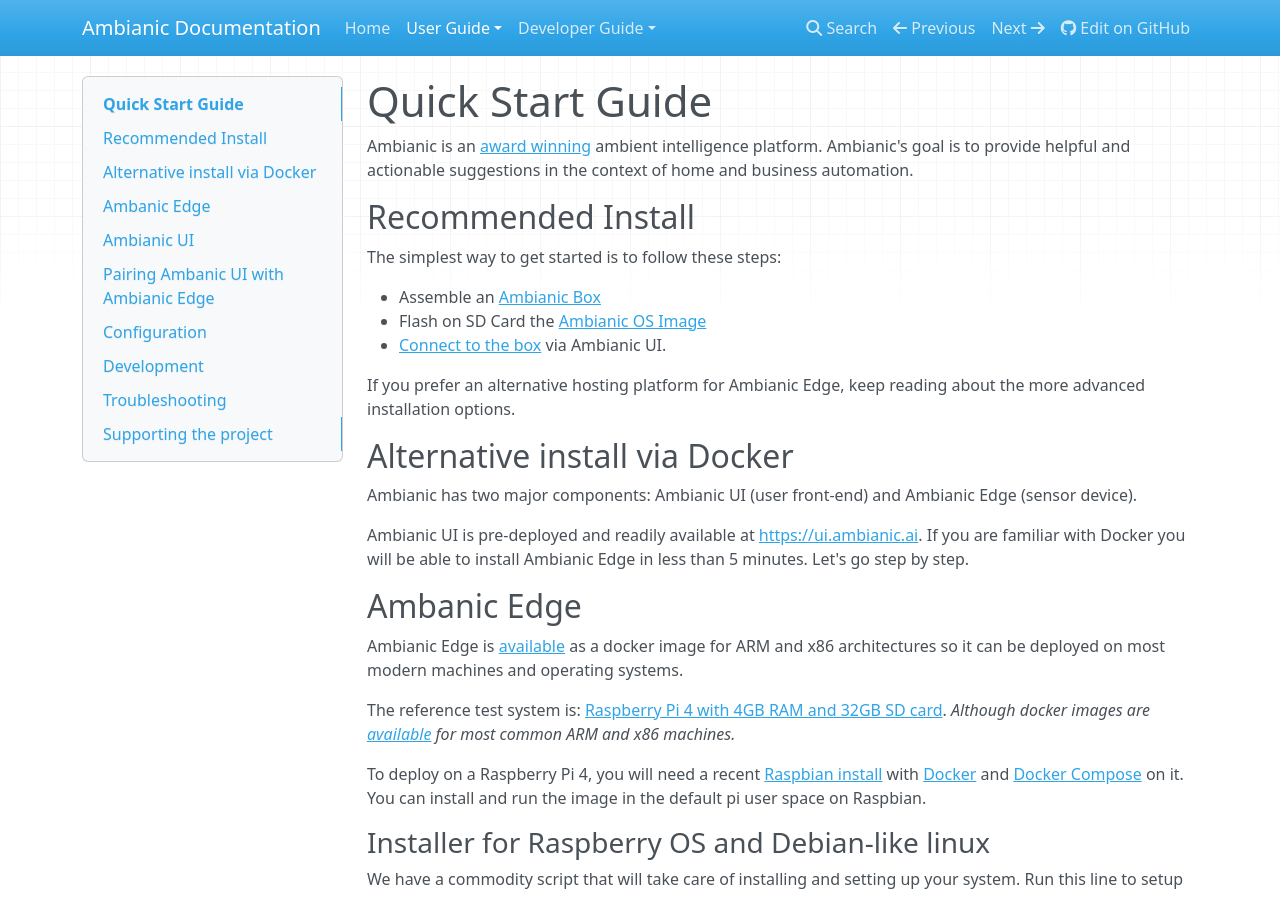
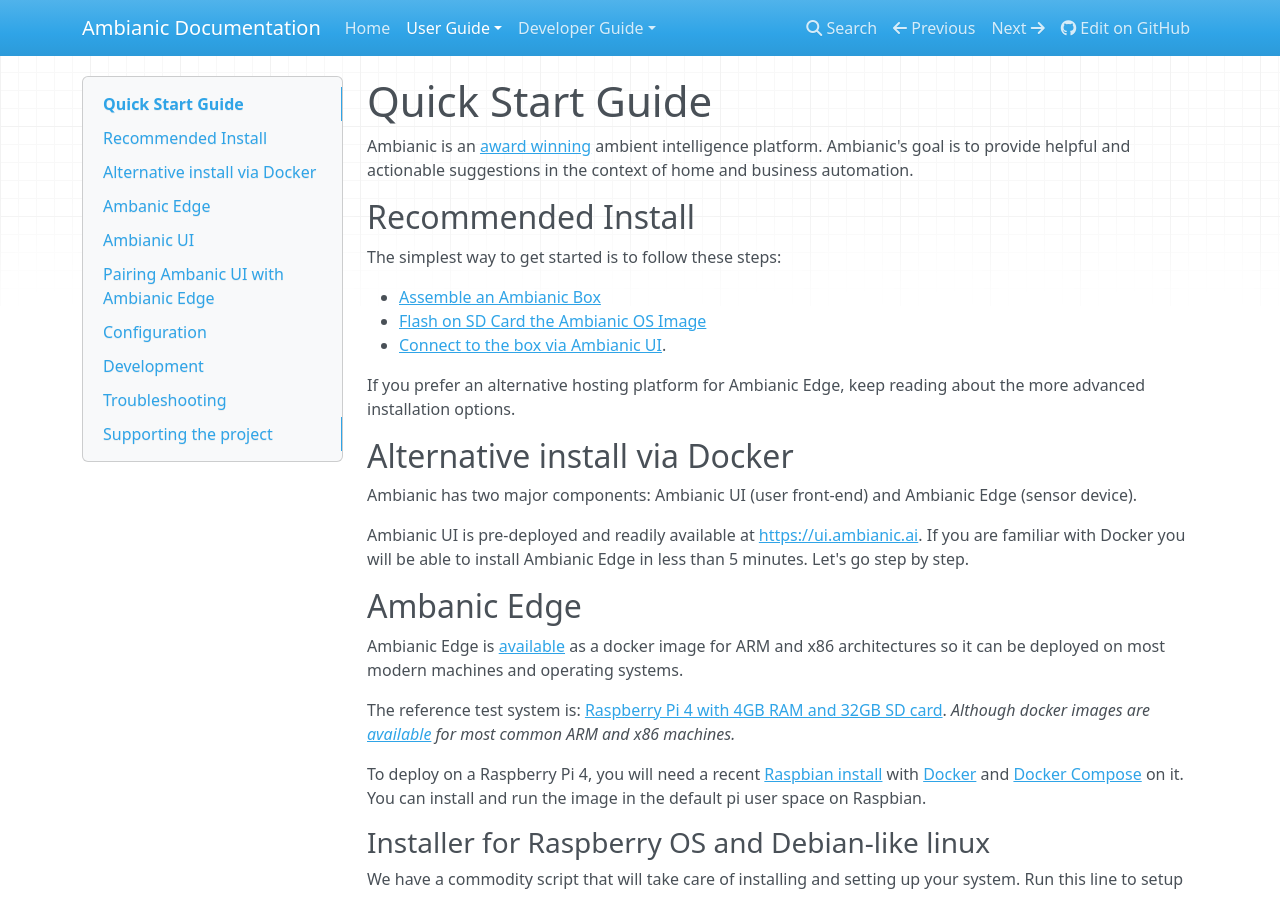
Before and after one commit to ambianic/ambianic-docs, an MkDocs documentation site: the page built from docs-md/users/quickstart.md, in a window 1280 px wide and 900 px high. Built offline with MkDocs 1.6.1, drawn with Linux system fonts in a browser that asks for light colours; nearby versions of some CDN libraries.

Commit message:
docs: update

```diff
--- a/docs-md/users/quickstart.md
+++ b/docs-md/users/quickstart.md
@@ -7,9 +7,9 @@
 
 The simplest way to get started is to follow these steps:
 
-- Assemble an [Ambianic Box](https://github.com/ambianic/ambianic-box)
-- Flash on SD Card the [Ambianic OS Image](https://github.com/ambianic/ambianic-rpi-image)
-- [Connect to the box](#ambianic-ui) via Ambianic UI.
+- [Assemble an Ambianic Box](https://github.com/ambianic/ambianic-box)
+- [Flash on SD Card the Ambianic OS Image](https://github.com/ambianic/ambianic-rpi-image)
+- [Connect to the box via Ambianic UI](#ambianic-ui).
 
 If you prefer an alternative hosting platform for Ambianic Edge, keep reading about the more advanced installation options.
 
```
